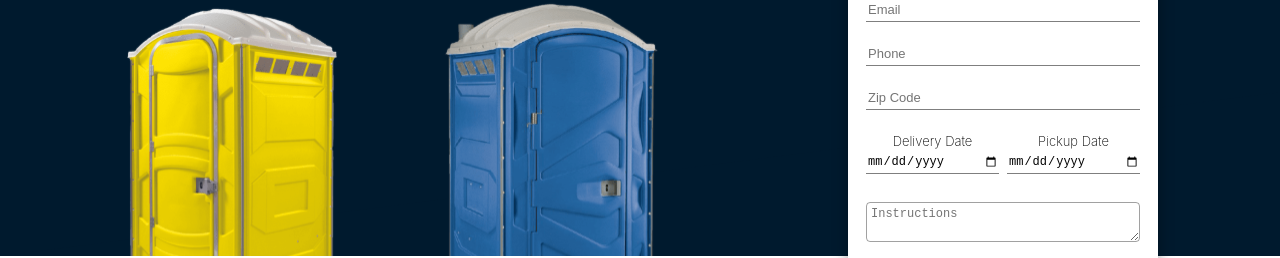
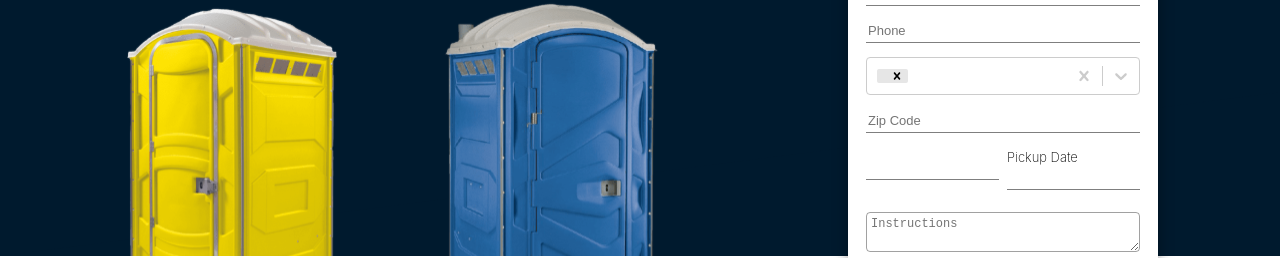
Before and after one commit to nishant-k1/flushjohn-web, a Next.js app: page / in a window 1280 px wide. Shown: the part 280-538 px from the top of the page. Built offline with nearby package versions, Linux system fonts and the light colour scheme.

Commit message:
successfully integrate react-date-picker with formik

```diff
--- a/components/QuickQuote.js
+++ b/components/QuickQuote.js
@@ -1,9 +1,34 @@
-import { Formik, Form, useField } from 'formik'
+import { Formik, useFormikContext, Form, useField } from 'formik'
 import * as Yup from 'yup'
-import MaskedInput from 'react-input-mask';
+import MaskedInput from 'react-input-mask'
+import Select from 'react-select'
+import DatePicker from "react-datepicker";
+import "react-datepicker/dist/react-datepicker.css";
 import quickQuoteStyles from '../styles/QuickQuote.module.css'
 
-const QuickQuote = () => {
+const options = [
+  { value: 'SPR', label: 'Standard Portable Restroom' },
+  { value: 'DFR', label: 'Deluxe Flushable Restroom' },
+  { value: 'ACR', label: 'ADA Portable Restroom' },
+  { value: 'HWS', label: 'Hand Wash Sink Station' }
+]
+
+const MyDateInput = ({ label, ...props }) => {
+  const [field, meta, helpers] = useField(props);
+  const {setValue} = helpers
+  return (
+    <div>
+      <label className={quickQuoteStyles.label} htmlFor={props.id || props.name}>{label}</label>
+
+      <DatePicker className={quickQuoteStyles.input}  {...field} {...props} value={field.value} onChange={value => setValue(value)}/>
+
+      {meta.touched && meta.error ? (
+        <div className={quickQuoteStyles.error}>{meta.error}</div>
+      ) : null}
+
+    </div>
+  )
+}
 const MyTextInput = ({ label, ...props }) => {
   const [field, meta] = useField(props)
   return (
@@ -30,6 +55,21 @@ const QuickQuote = () => {
   )
 }
 
+const MySelect = ({ label, ...props }) => {
+  const [field, meta] = useField({...props, type: 'select'})
+  return (
+    <div>
+      <label className={quickQuoteStyles.label} htmlFor={props.id || props.name}>{label}</label>
+      <Select className={quickQuoteStyles.input} {...field} {...props} />
+      {meta.touched && meta.error ? (
+        <div className={quickQuoteStyles.error}>{meta.error}</div>
+      ) : null}
+    </div>
+  )
+}
+
+
+
 const MyTextArea = ({ label, ...props }) => {
   const [field, meta] = useField(props)
   return (
@@ -43,38 +83,44 @@ const QuickQuote = () => {
   )
 }
 
+const QuickQuote = () => {
   return (
     <div>
       <Formik
         initialValues={{
-          firstName: '',
-          lastName: '',
+          fullName: '',
           email: '',
           phone: '',
+          zip:'',
+          products: {
+            SPR: '',
+            DFR: '',
+            ACR: '',
+            HWS: '',},
+          deliveryDate: {day:'', month: '', year:'', time:''},
+          pickupDate: '',
           message: ''
         }}
 
-        validationSchema={Yup.object({
-          firstName: Yup.string()
-            .max(15, 'Must be 15 characters or less')
-            .required('Required'),
-          lastName: Yup.string()
-            .max(20, 'Must be 20 characters or less')
-            .required('Required'),
-          email: Yup.string()
-            .email('Invalid email address')
-            .required('Required'),
-          phone: Yup.string()
-            .required('Required'),
-          zip: Yup.string()
-            .required('Required'),
-          deliveryDate: Yup.date()
-            .required('Required'),
-          pickupDate: Yup.date()
-            .required('Required'),
-          message: Yup.string()
-          .min(1, 'Message cannot be empty')
-        })}
+        // validationSchema={Yup.object({
+        //   fullName: Yup.string()
+        //     .max(60, 'Must be 60 characters or less')
+        //     .required('Required'),
+        //   email: Yup.string()
+        //     .email('Invalid email address')
+        //     .required('Required'),
+        //   phone: Yup.string()
+        //     .required('Required'),
+        //   zip: Yup.string()
+        //     .required('Required'),
+        //   products: Yup.string(),
+        //     // .required(),
+        //   deliveryDate: Yup.date()
+        //     .required('Required'),
+        //   pickupDate: Yup.date()
+        //     .required('Required'),
+        //   message: Yup.string()
+        // })}
 
         onSubmit={(values, { setSubmitting, resetForm }) => {
           setTimeout(() => {
@@ -88,9 +134,9 @@ const QuickQuote = () => {
             <h2>Prompt Quote</h2>
             <div className={quickQuoteStyles.firstName}>
               <MyTextInput
-                name="firstName"
+                name="fullName"
                 type="text"
-                maxLength='15'
+                maxLength='60'
                 autoComplete="given-name"
                 placeholder="Full Name"
               />
@@ -111,6 +157,15 @@ const QuickQuote = () => {
                 placeholder="Phone"
               />
           </div>
+          <div className={quickQuoteStyles.products}>
+            <MySelect
+                name="products"
+                placeholder="Select Products"
+                name="products"
+                isMulti
+                options={options}
+              />
+          </div>
           <div className={quickQuoteStyles.zip}>
             <MyMaskedTextInput
                 name="zip"
@@ -122,19 +177,16 @@ const QuickQuote = () => {
           </div>
           <div className={quickQuoteStyles.dates}>
             <div className={quickQuoteStyles.deliveryDate}>
-                <MyTextInput
-                  label="Delivery Date"
+                <MyDateInput
+                  id="deliveryDate"
                   name="deliveryDate"
-                  type="date"
-                  placeholder="Delivery Date"
                 />
               </div>
             <div className={quickQuoteStyles.pickupDate}>
-              <MyTextInput
+              <MyDateInput
+                  name="pickupDate"
                   label="Pickup Date"
-                  name="pickupDate"
                   type="date"
-                  placeholder="PickUp Date"
                 />
             </div>
           </div>
--- /dev/null
+++ b/components/Testimonial.js
@@ -0,0 +1,38 @@
+import homeStyles from '../styles/Home.module.css'
+import homeData from '../components/TextData'
+
+const Testimonial = () => {
+  return (
+    <div className={`${homeStyles.section} ${homeStyles.section4Section}`}>
+    <div className={homeStyles.container}>
+      <div className={homeStyles.section4}>
+          <h2>What do our customers say</h2>
+          <div className={homeStyles.testimonials}>
+            <div>
+              <img src="/assets/testimony2.svg" alt="even_pic" />
+              <h5>{homeData.section4.h1}</h5>
+              <p>{homeData.section4.p1}</p>
+            </div>
+            <div>
+              <img src="/assets/testimony1.svg" alt="even_pic" />
+              <h5>{homeData.section4.h2}</h5>
+              <p>{homeData.section4.p2}</p>
+            </div>
+            <div>
+              <img src="/assets/testimony2.svg" alt="even_pic" />
+              <h5>{homeData.section4.h3}</h5>
+              <p>{homeData.section4.p3}</p>
+            </div>
+            <div>
+              <img src="/assets/testimony2.svg" alt="even_pic" />
+              <h5>{homeData.section4.h4}</h5>
+              <p>{homeData.section4.p4}</p>
+            </div>
+          </div>
+      </div>
+    </div>
+  </div>
+  )
+}
+
+export default Testimonial
--- a/package.json
+++ b/package.json
@@ -15,6 +15,7 @@
     "react-dom": "17.0.2",
     "react-icons": "^4.2.0",
     "react-input-mask": "^2.0.4",
+    "react-select": "^4.3.0",
     "yup": "^0.32.9"
   }
 }
--- a/pages/_app.js
+++ b/pages/_app.js
@@ -5,6 +5,7 @@ import Footer from '../components/Footer'
 import Sidebar from '../components/Sidebar'
 import {SidebarContextProvider} from '../contexts/SidebarContext'
 import { QuoteContextProvider } from '../contexts/QuoteContext'
+import Testimonial from '../components/Testimonial'
 
 function MyApp({ Component, pageProps }) {
   return (
@@ -15,6 +16,7 @@ function MyApp({ Component, pageProps }) {
         <Layout>
           <Nav />
           <Component {...pageProps} />
+          <Testimonial />
           <Footer />
         </Layout>
       </QuoteContextProvider>
--- a/pages/index.js
+++ b/pages/index.js
@@ -121,7 +121,7 @@ const Home = () => {
       <Section1 />
       <Section2 />
       <Section3 />
-      <Section4 />
+      {/* <Section4 /> */}
     </>
   )
 }
--- a/styles/Home.module.css
+++ b/styles/Home.module.css
@@ -124,10 +124,10 @@
 
 /* section-3 */
 .section.section3Section{
-  /* background-color: rgb(204, 204, 204); */
-  background:url(/assets/section3Bg.svg);
+  background-color: rgb(248, 248, 248);
+  /* background:url(/assets/section3Bg.svg);
   background-size: cover;
-  background-repeat: no-repeat;
+  background-repeat: no-repeat; */
 }
 
 .section3{
@@ -173,6 +173,11 @@
 }
 
 /* section 4 */
+
+.section.section4Section{
+  background-color: #001a2e34;
+}
+
 .section4{
   padding: 32px 0;
   margin: 0;
@@ -265,7 +270,7 @@
 
   /* section 3 */
   .section.section3Section{
-    background-color: #001a2e71;
+    /* background-color: #001a2e71; */
   }
 
   .section3{
@@ -277,7 +282,7 @@
 
   /* section-4 */
   .section4{
-    padding: 6rem 0;
+    padding: 1rem 0;
     justify-content: center;
     align-items: center;
     grid-template-columns: 1fr;
--- a/styles/QuickQuote.module.css
+++ b/styles/QuickQuote.module.css
@@ -25,6 +25,7 @@
   color: red;
   font-size: smaller;
 }
+
 .label{
   padding: 0;
   margin: 0;
@@ -68,13 +69,13 @@
   margin-bottom: .5rem;
 }
 
-.deliveryDate{
+/* .deliveryDate{
   text-align: center;
 }
 
 .pickupDate{
   text-align: center;
-}
+} */
 
 .button{
   width: fit-content;
```
Also changed, not shown: 1 other file (tests, documents, lock files or other folders). Lines whose indentation alone changed are shown as unchanged.
